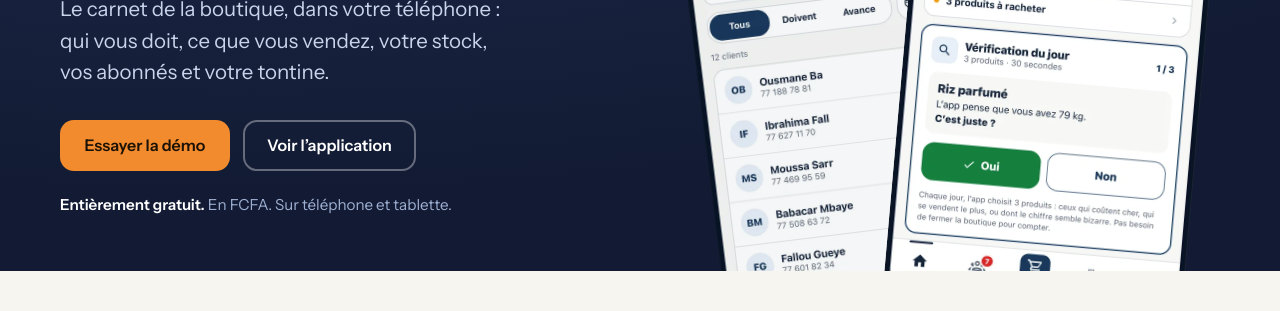
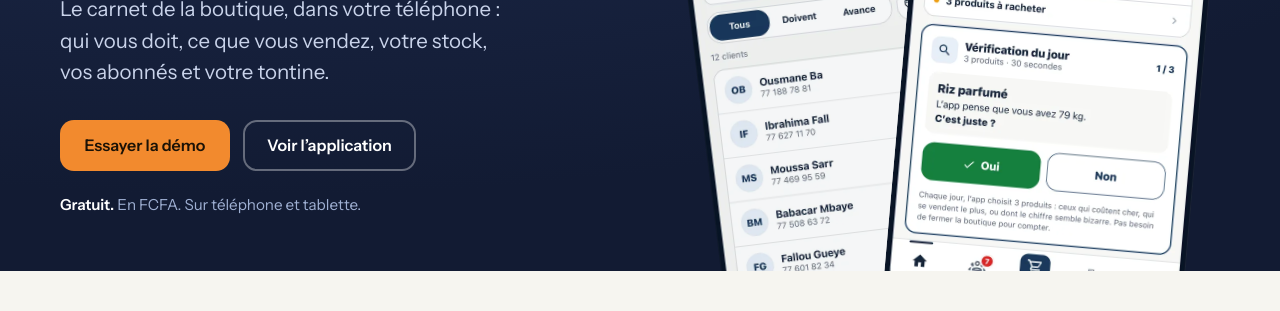
Before and after one commit to MalickLSy/naftoro-site, a plain HTML site: page index.html in a window 1280 px wide. Shown: the part 489-800 px from the top of the page. Drawn offline with nearby package versions, Linux system fonts and the light colour scheme.

Commit message:
Texte sur la gratuité : ne plus promettre « entièrement gratuit »
Co-Authored-By: Claude Opus 5.5 <noreply@anthropic.com>

```diff
--- a/index.html
+++ b/index.html
@@ -183,7 +183,7 @@ footer .brand img{width:34px;height:34px;border-radius:9px}
         <a class="btn btn-orange" href="#demo">Essayer la démo</a>
         <a class="btn btn-ghost" href="#visite">Voir l’application</a>
       </div>
-      <p class="free"><strong>Entièrement gratuit.</strong> En FCFA. Sur téléphone et tablette.</p>
+      <p class="free"><strong>Gratuit.</strong> En FCFA. Sur téléphone et tablette.</p>
     </div>
     <div class="hero-visual">
       <img class="p1" src="/img/clients.webp" width="600" height="1258" alt="Liste des clients qui doivent de l’argent dans Naftoro">
@@ -289,7 +289,7 @@ footer .brand img{width:34px;height:34px;border-radius:9px}
       <p class="lede">Naftoro vous aide à noter et à compter. Il ne touche jamais à votre argent.</p>
     </div>
     <div class="facts">
-      <div class="fact yes"><div class="mark">✓</div><div><h3>Entièrement gratuit</h3><p>Pas d’abonnement, pas de frais cachés, rien à acheter dans l’application.</p></div></div>
+      <div class="fact yes"><div class="mark">✓</div><div><h3>Gratuit aujourd’hui, l’essentiel le restera</h3><p>Noter vos ventes, vos crédits et votre stock restera toujours gratuit. Si un jour des options payantes arrivent, elles seront facultatives et annoncées à l’avance.</p></div></div>
       <div class="fact"><div class="mark">✕</div><div><h3>Aucun prêt d’argent</h3><p>Naftoro note les crédits que vous faites à vos clients. Il ne prête rien à personne.</p></div></div>
       <div class="fact"><div class="mark">✕</div><div><h3>Aucun paiement</h3><p>Wave, Orange Money ou espèces : vous notez comment le client a payé, l’argent ne passe pas par l’application.</p></div></div>
       <div class="fact"><div class="mark">✕</div><div><h3>Aucun message envoyé à votre place</h3><p>Les rappels ouvrent WhatsApp avec un message prêt. Vous décidez de l’envoyer.</p></div></div>
```
